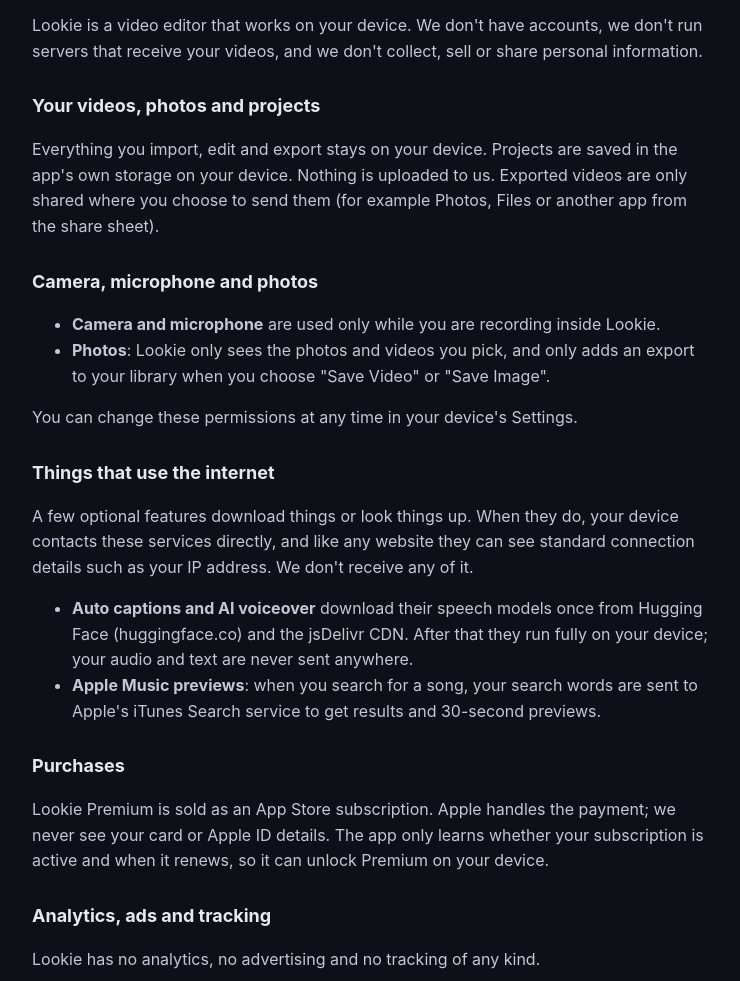
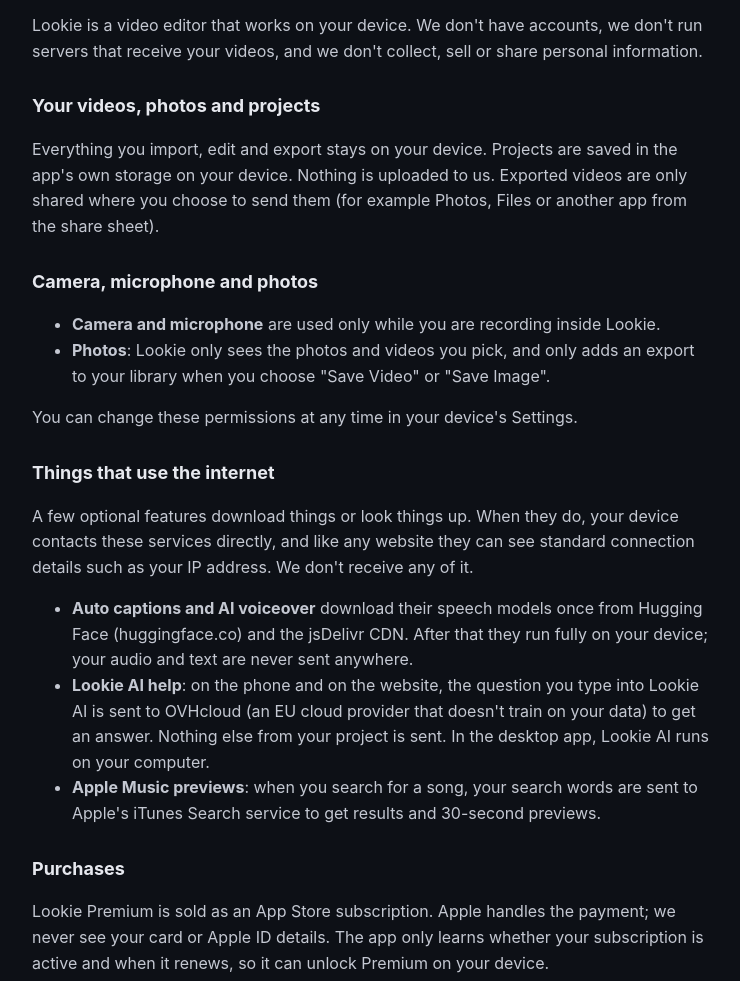
Before and after one commit to L3DPrints26/lookie, a plain HTML site: page privacy.html in a window 1280 px wide. Shown: the part 116-1097 px from the top of the page, without its empty margins (268-1008 px from the left). Drawn offline with Linux system fonts and the light colour scheme.

Commit message:
Privacy: mention Lookie AI online help

```diff
--- a/privacy.html
+++ b/privacy.html
@@ -44,6 +44,9 @@
     <li><b>Auto captions and AI voiceover</b> download their speech models once from Hugging Face
     (huggingface.co) and the jsDelivr CDN. After that they run fully on your device; your audio
     and text are never sent anywhere.</li>
+    <li><b>Lookie AI help</b>: on the phone and on the website, the question you type into Lookie AI
+    is sent to OVHcloud (an EU cloud provider that doesn't train on your data) to get an answer.
+    Nothing else from your project is sent. In the desktop app, Lookie AI runs on your computer.</li>
     <li><b>Apple Music previews</b>: when you search for a song, your search words are sent to
     Apple's iTunes Search service to get results and 30-second previews.</li>
   </ul>
```
